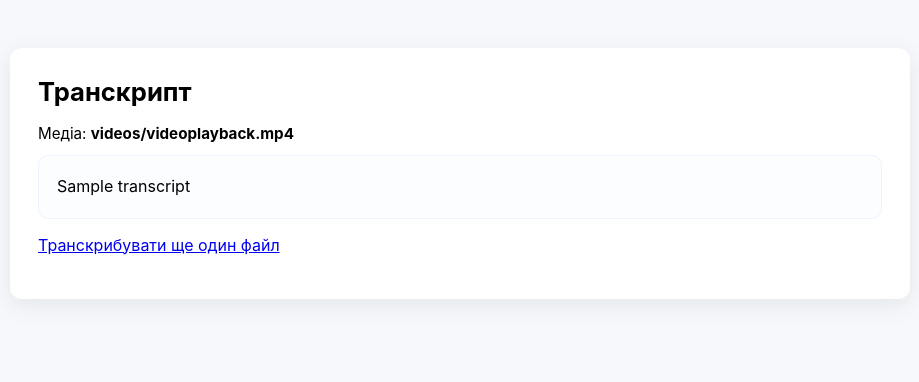
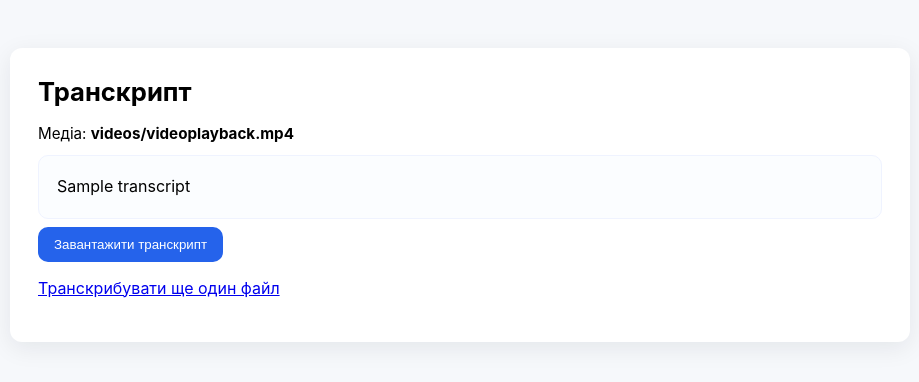
Before and after one commit to Hug-Kaktus/asr, a Django app: template transcriber/templates/transcriber/result.html in a window 1280 px wide. Shown: the top 382 px of the page, without its empty margins (180-1099 px from the left). Run offline with Django 5.2, Linux system fonts and the light colour scheme; data comes from the database, SQL or seed files in the repository; tables that the repository leaves empty hold one stand-in row (Sample ...); the template is opened without the code that fills it: values named after a table or form of the project are taken from there, most other values are stand-ins (such as "Sample title", 1, 10 or a date in 2020).

Commit message:
download button added

```diff
--- a/transcriber/static/styles/styles.css
+++ b/transcriber/static/styles/styles.css
@@ -51,6 +51,18 @@ input[type=file] {
     cursor:pointer;
 }
 
+.download-btn {
+    display:inline-block;
+    padding:10px 16px;
+    border-radius:10px;
+    background:var(--accent);
+    color:white;
+    text-decoration:none;
+    border:none;
+    cursor:pointer;
+    margin-top: 0.5rem;
+}
+
 .muted {
     color:var(--muted);
 }
--- a/transcriber/templates/transcriber/result.html
+++ b/transcriber/templates/transcriber/result.html
@@ -8,6 +8,7 @@
 
 	{% if transcript %}
 		<div class="transcript">{{ transcript }}</div>
+		<button class="download-btn" type="submit">Завантажити транскрипт</button>
 	{% else %}
 		<p class="muted">Розшифровку не знайдено. Можливо, сеанс закінчився — спробуйте завантажити ще раз.</p>
 	{% endif %}
```
